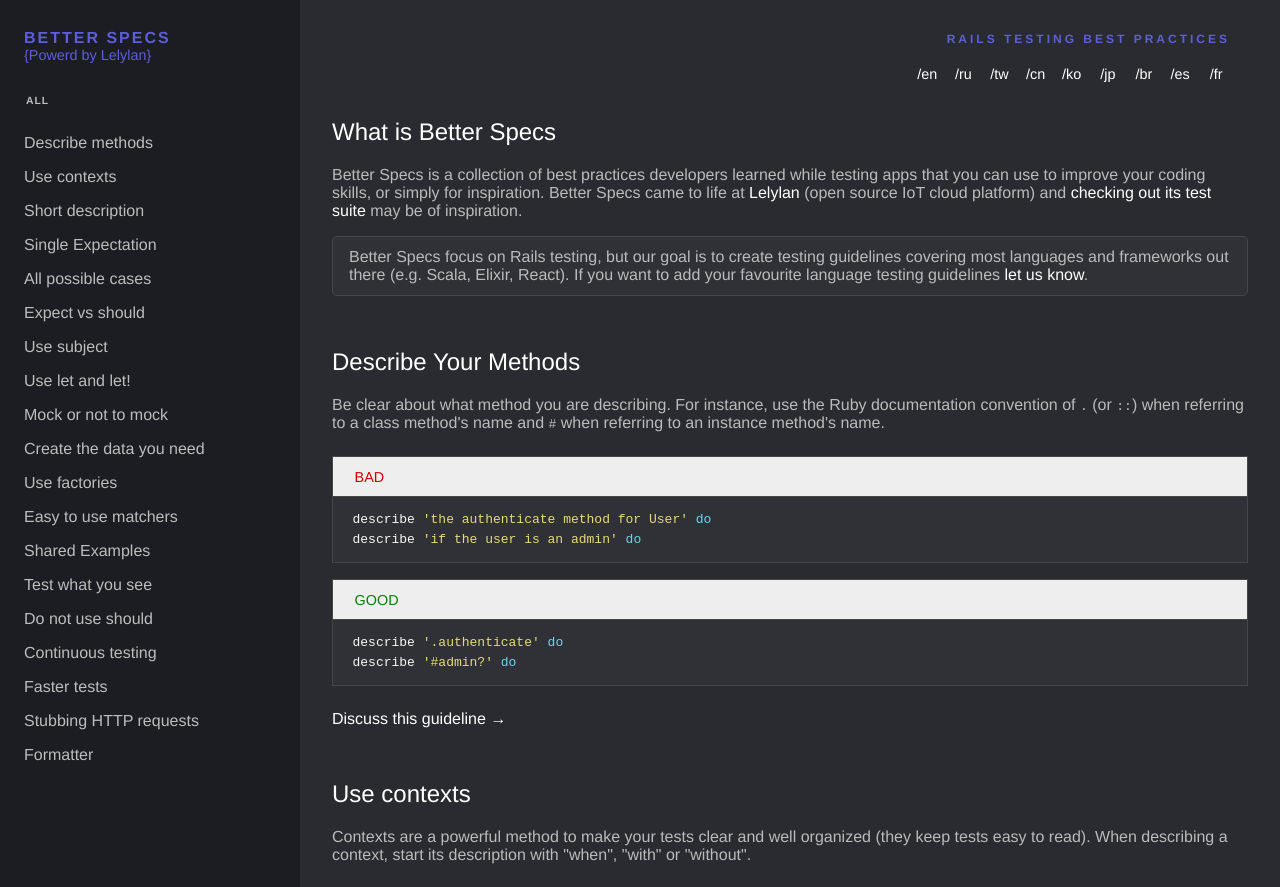
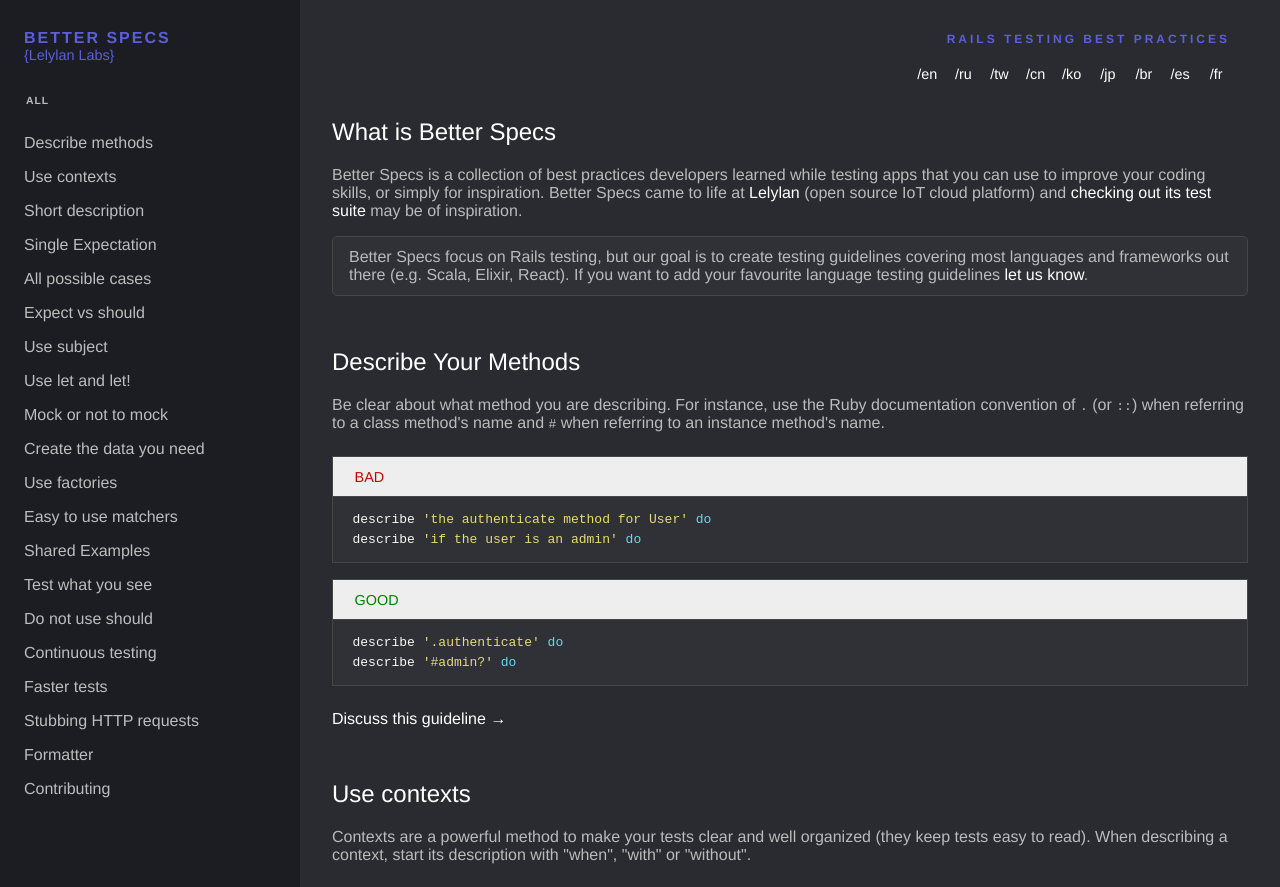
Before and after one commit to betterspecs/betterspecs, a Jekyll site: the page built from index.html, in a window 1280 px wide. Shown: the top 887 px of the page. Built offline with Jekyll 4.4.1, drawn with Linux system fonts in a browser that asks for light colours.

Commit message:
Correction on content

```diff
--- a/_includes/header.html
+++ b/_includes/header.html
@@ -3,7 +3,7 @@
   <div class="dummy-logo">
       <div class="dummy-icon foodicon foodicon--coconut"></div>
       <h2 class="dummy-heading"><a href="/">Better Specs</a></h2>
-      <p class="dummy-subtitle"><a href="http://lelylan.com">{Powerd by Lelylan}</a></p>
+      <p class="dummy-subtitle"><a href="http://lelylan.com">{Lelylan Labs}</a></p>
     </a>
   </div>
 
@@ -16,7 +16,7 @@
     <!-- <h1 class="bp-header__title">Choose Language</h1> -->
 
     <nav class="bp-nav">
-      <a class="bp-nav__item" href="/en" data-info="English">/en</a>
+      <a class="bp-nav__item" href="/" data-info="English">/en</a>
       <a class="bp-nav__item" href="/ru" data-info="ру́сский язы́к">/ru</a>
       <a class="bp-nav__item" href="/zh_tw" data-info="正體字/繁體字">/tw</a>
       <a class="bp-nav__item" href="/zh_tw" data-info="正体字/繁体字">/cn</a>
--- a/_sass/_component.scss
+++ b/_sass/_component.scss
@@ -62,7 +62,7 @@
   height: 100%;
   margin: 0;
   padding: 0;
-  padding-bottom: 1em;
+  padding-bottom: 3em;
   list-style-type: none;
 }
 
--- a/index.html
+++ b/index.html
@@ -28,6 +28,7 @@ layout: default
       <li class="menu__item"><a class="menu__link" href="#faster">Faster tests</a></li>
       <li class="menu__item"><a class="menu__link" href="#stubbing">Stubbing HTTP requests</a></li>
       <li class="menu__item"><a class="menu__link" href="#formatter">Formatter</a></li>
+      <li class="menu__item"><a class="menu__link" href="#contributing">Contributing</a></li>
     </ul>
 
   </div>
```
